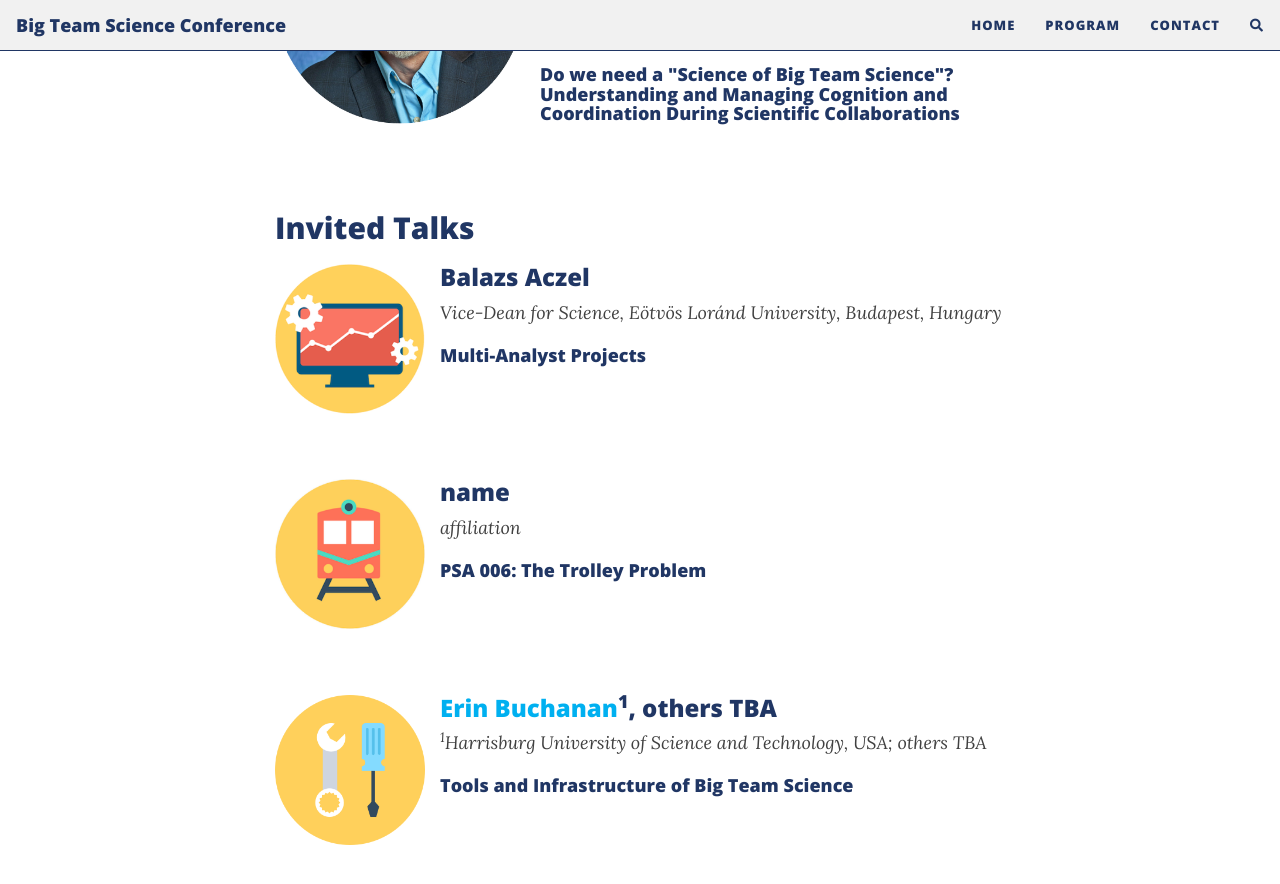
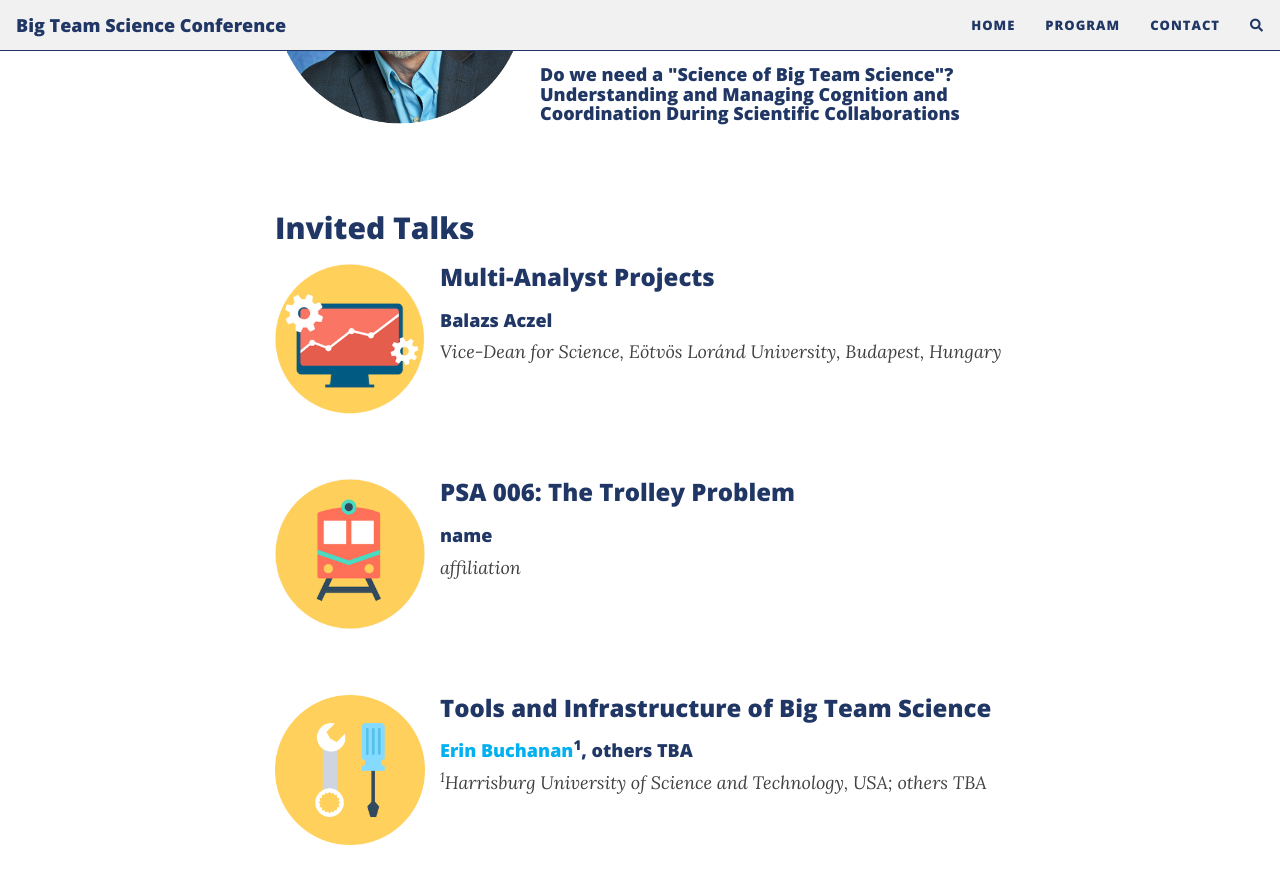
Before and after one commit to bigteamscienceconference/bigteamscienceconference.github.io, a Jekyll site: the page built from program.md, in a window 1280 px wide and 900 px high, scrolled down 899 px. Shown: the top 884 px of the window. Built offline with Jekyll 4.4.1, drawn with Linux system fonts in a browser that asks for light colours; nearby versions of some CDN libraries; comment, search, counter and statistics services are not loaded.

Commit message:
formatting

```diff
--- a/program.md
+++ b/program.md
@@ -14,7 +14,7 @@ title: program
 
 <section>
   <a href="https://findanexpert.unimelb.edu.au/profile/3224-fiona-fidler#"><img src="/assets/img/FidlerHeadshot.png" alt="Fiona Fidler, Ph.D." width="250" height="250" style="float: left; margin-right: 15px;"></a>
-  <h3>Fiona Fidler, Ph.D.</h3>
+  <a href="https://findanexpert.unimelb.edu.au/profile/3224-fiona-fidler#"><h3>Fiona Fidler, Ph.D.</h3></a>
   <i>Professor, History and Philosophy Science, University of Melbourne, Australia; Australian Research Council Future Fellow</i>
   <h4>Collaborative Assessments for Trustworthy Science: The repliCATS project</h4>
 </section>
@@ -22,7 +22,7 @@ title: program
 <br>
 <section>
   <a href="https://csl.ist.ucf.edu/People"><img src="/assets/img/FioreHeadshot.png" alt="Steven M. Fiore, Ph.D." width="250" height="250" style="float: left; margin-right: 15px;"></a>
-  <h3>Steven M. Fiore, Ph.D.</h3>
+  <a href="https://csl.ist.ucf.edu/People"><h3>Steven M. Fiore, Ph.D.</h3></a>
   <i>Professor, Cognitive Sciences, Department of Philosophy and Director, Cognitive Sciences Laboratory, Institute for Simulation & Training, University of Central Florida, USA; President, International Network for the Science of Team Science</i>
   <h4>Do we need a "Science of Big Team Science"?  Understanding and Managing Cognition and Coordination During Scientific Collaborations</h4>
 </section>
@@ -32,25 +32,25 @@ title: program
 
 <section>
   <a href="https://www.nature.com/articles/d41586-022-01332-8"><img src="/assets/img/analysis.png" alt="analysis" width="150" height="150" style="float: left; margin-right: 15px;"></a>
-  <a href="http://decisionlab.elte.hu/members/balazs-aczel/"><h3>Balazs Aczel</h3></a>
+  <h3>Multi-Analyst Projects</h3>
+  <a href="http://decisionlab.elte.hu/members/balazs-aczel/"><h4>Balazs Aczel</h4></a>
   <i>Vice-Dean for Science, Eötvös Loránd University, Budapest, Hungary</i>
-  <h4>Multi-Analyst Projects</h4>
 </section>
 <br>
 <br>
 <section>
   <a href="https://psysciacc.org/006-trolley-problem/"><img src="/assets/img/trolley.png" alt="trolley" width="150" height="150" style="float: left; margin-right: 15px;"></a>
-  <h3>name</h3>
+  <h3>PSA 006: The Trolley Problem</h3>
+  <a href="https://psysciacc.org/006-trolley-problem/"><h4>name</h4></a>
   <i>affiliation</i>
-  <h4>PSA 006: The Trolley Problem</h4>
 </section>
 <br>
 <br>
 <section>
   <a href=""><img src="/assets/img/tools.png" alt="tools" width="150" height="150" style="float: left; margin-right: 15px;"></a>
-  <h3><a href="https://www.aggieerin.com/page/about/">Erin Buchanan</a><sup>1</sup>, others TBA</h3>
+  <h3>Tools and Infrastructure of Big Team Science</h3>
+  <h4><a href="https://www.aggieerin.com/page/about/">Erin Buchanan</a><sup>1</sup>, others TBA</h4>
   <i><sup>1</sup>Harrisburg University of Science and Technology, USA; others TBA</i>
-  <h4>Tools and Infrastructure of Big Team Science</h4>
 </section>
 <br>
 <br>
```
